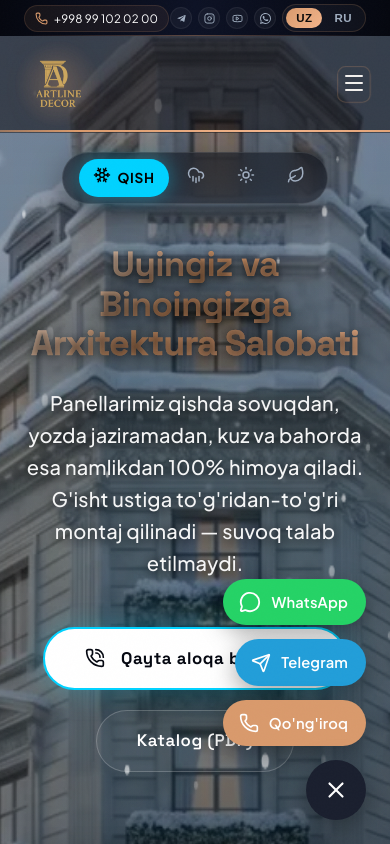
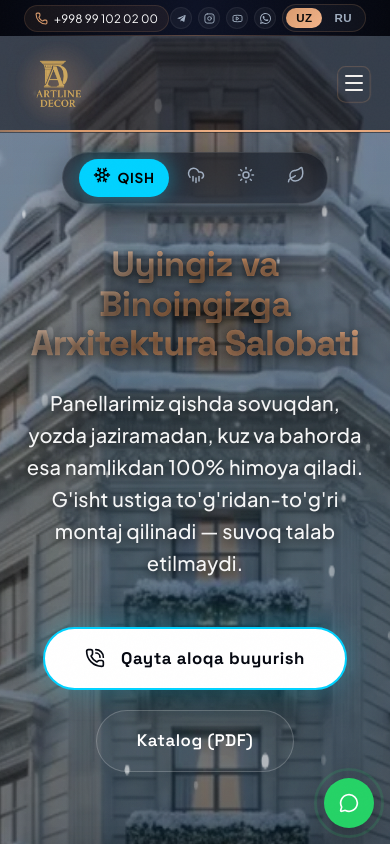
Before and after one commit to artlinedecor/ARTLINE-DECOR-SITE-UCHUN, a Next.js app: page / in a window 390 px wide. Shown: the top 844 px of the page. Built offline with nearby package versions, Linux system fonts and the light colour scheme.

Commit message:
fix(dashboard,zoom): support NEXT_PUBLIC admin fallback and add viewport config with responsive contact widget

```diff
--- a/src/app/globals.css
+++ b/src/app/globals.css
@@ -1619,3 +1619,69 @@ select.input-field option { background: var(--bg-secondary); color: var(--text-p
   z-index: 10 !important;
   box-shadow: inset 0 -1.5px 0 var(--border) !important;
 }
+
+/* ---- Floating Contact Widget ---- */
+.floating-contact-wrapper {
+  position: fixed;
+  bottom: 24px;
+  right: 24px;
+  z-index: 1500;
+  display: flex;
+  flex-direction: column;
+  align-items: flex-end;
+  gap: 14px;
+}
+
+.floating-contact-link {
+  display: flex;
+  align-items: center;
+  gap: 10px;
+  color: #fff;
+  padding: 11px 18px 11px 16px;
+  border-radius: 100px;
+  font-size: 0.92rem;
+  font-weight: 600;
+  box-shadow: 0 8px 24px rgba(0,0,0,0.35);
+  text-decoration: none;
+  transition: all 0.2s ease;
+}
+
+.floating-contact-toggle {
+  position: relative;
+  width: 60px;
+  height: 60px;
+  border-radius: 50%;
+  border: none;
+  cursor: pointer;
+  color: #fff;
+  display: flex;
+  align-items: center;
+  justify-content: center;
+  box-shadow: 0 10px 30px rgba(0,0,0,0.4);
+  transition: all 0.2s ease;
+}
+
+@media (max-width: 768px) {
+  .floating-contact-wrapper {
+    bottom: 16px;
+    right: 16px;
+    gap: 10px;
+  }
+  .floating-contact-link {
+    padding: 8px 14px 8px 12px;
+    font-size: 0.8rem;
+    gap: 8px;
+  }
+  .floating-contact-link svg {
+    width: 16px !important;
+    height: 16px !important;
+  }
+  .floating-contact-toggle {
+    width: 50px;
+    height: 50px;
+  }
+  .floating-contact-toggle svg {
+    width: 20px !important;
+    height: 20px !important;
+  }
+}
--- a/src/app/layout.tsx
+++ b/src/app/layout.tsx
@@ -1,7 +1,12 @@
-import type { Metadata } from "next";
+import type { Metadata, Viewport } from "next";
 import "./globals.css";
 import CursorGlow from "@/components/effects/CursorGlow";
 import { LangProvider } from "@/lib/i18n";
+
+export const viewport: Viewport = {
+  width: "device-width",
+  initialScale: 1,
+};
 
 export const metadata: Metadata = {
   title: "Artline Decor — Fasad Dekor, Travertin, Izolyatsiya, Karniz, Molding | Toshkent",
--- a/src/components/landing/FloatingContact.tsx
+++ b/src/components/landing/FloatingContact.tsx
@@ -9,28 +9,17 @@ const PHONE = '998991020200';
 
 export default function FloatingContact() {
   const { t } = useT();
-  const [open, setOpen] = useState(true);
+  const [open, setOpen] = useState(false);
 
   const WA_TEXT = encodeURIComponent("Assalomu alaykum! Fasad / termo-panel bo'yicha ma'lumot va narx olmoqchiman.");
   const ACTIONS = [
-    { label: t('fc.whatsapp'), href: `https://wa.me/${PHONE}?text=${WA_TEXT}`, bg: '#25D366', icon: <MessageCircle size={22} /> },
-    { label: t('fc.telegram'), href: 'https://t.me/Art_linedecor', bg: '#229ED9', icon: <Send size={20} /> },
-    { label: t('fc.call'), href: `tel:+${PHONE}`, bg: '#d99a6c', icon: <Phone size={20} /> },
+    { label: t('fc.whatsapp'), href: `https://wa.me/${PHONE}?text=${WA_TEXT}`, bg: '#25D366', icon: <MessageCircle className="fc-icon-wa" size={22} /> },
+    { label: t('fc.telegram'), href: 'https://t.me/Art_linedecor', bg: '#229ED9', icon: <Send className="fc-icon-tg" size={20} /> },
+    { label: t('fc.call'), href: `tel:+${PHONE}`, bg: '#d99a6c', icon: <Phone className="fc-icon-call" size={20} /> },
   ];
 
   return (
-    <div
-      style={{
-        position: 'fixed',
-        bottom: 24,
-        right: 24,
-        zIndex: 1500,
-        display: 'flex',
-        flexDirection: 'column',
-        alignItems: 'flex-end',
-        gap: 14,
-      }}
-    >
+    <div className="floating-contact-wrapper">
       <AnimatePresence>
         {open &&
           ACTIONS.map((a, i) => (
@@ -46,22 +35,11 @@ export default function FloatingContact() {
               transition={{ duration: 0.2, delay: i * 0.05 }}
               whileHover={{ scale: 1.08 }}
               whileTap={{ scale: 0.95 }}
-              style={{
-                display: 'flex',
-                alignItems: 'center',
-                gap: 10,
-                background: a.bg,
-                color: '#fff',
-                padding: '11px 18px 11px 16px',
-                borderRadius: 100,
-                fontSize: '0.92rem',
-                fontWeight: 600,
-                boxShadow: '0 8px 24px rgba(0,0,0,0.35)',
-                textDecoration: 'none',
-              }}
+              className="floating-contact-link"
+              style={{ background: a.bg }}
             >
               {a.icon}
-              {a.label}
+              <span>{a.label}</span>
             </motion.a>
           ))}
       </AnimatePresence>
@@ -72,20 +50,8 @@ export default function FloatingContact() {
         aria-label={open ? 'Yopish' : "Biz bilan bog'lanish"}
         aria-expanded={open}
         whileTap={{ scale: 0.92 }}
-        style={{
-          position: 'relative',
-          width: 60,
-          height: 60,
-          borderRadius: '50%',
-          border: 'none',
-          cursor: 'pointer',
-          background: open ? '#1a1f2e' : '#25D366',
-          color: '#fff',
-          display: 'flex',
-          alignItems: 'center',
-          justifyContent: 'center',
-          boxShadow: '0 10px 30px rgba(0,0,0,0.4)',
-        }}
+        className="floating-contact-toggle"
+        style={{ background: open ? '#1a1f2e' : '#25D366' }}
       >
         {/* Pulsing ring (only when closed) */}
         {!open && (
@@ -107,7 +73,7 @@ export default function FloatingContact() {
           animate={{ rotate: 0, opacity: 1 }}
           style={{ display: 'flex' }}
         >
-          {open ? <X size={26} /> : <MessageCircle size={28} />}
+          {open ? <X size={26} className="fc-toggle-icon" /> : <MessageCircle size={28} className="fc-toggle-icon" />}
         </motion.span>
       </motion.button>
     </div>
--- a/src/lib/server-auth.ts
+++ b/src/lib/server-auth.ts
@@ -78,8 +78,8 @@ export async function isAdminRequest(): Promise<boolean> {
 
 export function getAdminCredentials() {
   return {
-    login: process.env.ADMIN_LOGIN || 'artline',
-    password: process.env.ADMIN_PASSWORD || 'artline2024',
+    login: process.env.ADMIN_LOGIN || process.env.NEXT_PUBLIC_ADMIN_LOGIN || 'artline',
+    password: process.env.ADMIN_PASSWORD || process.env.NEXT_PUBLIC_ADMIN_PASSWORD || 'artline2024',
   };
 }
 
```
